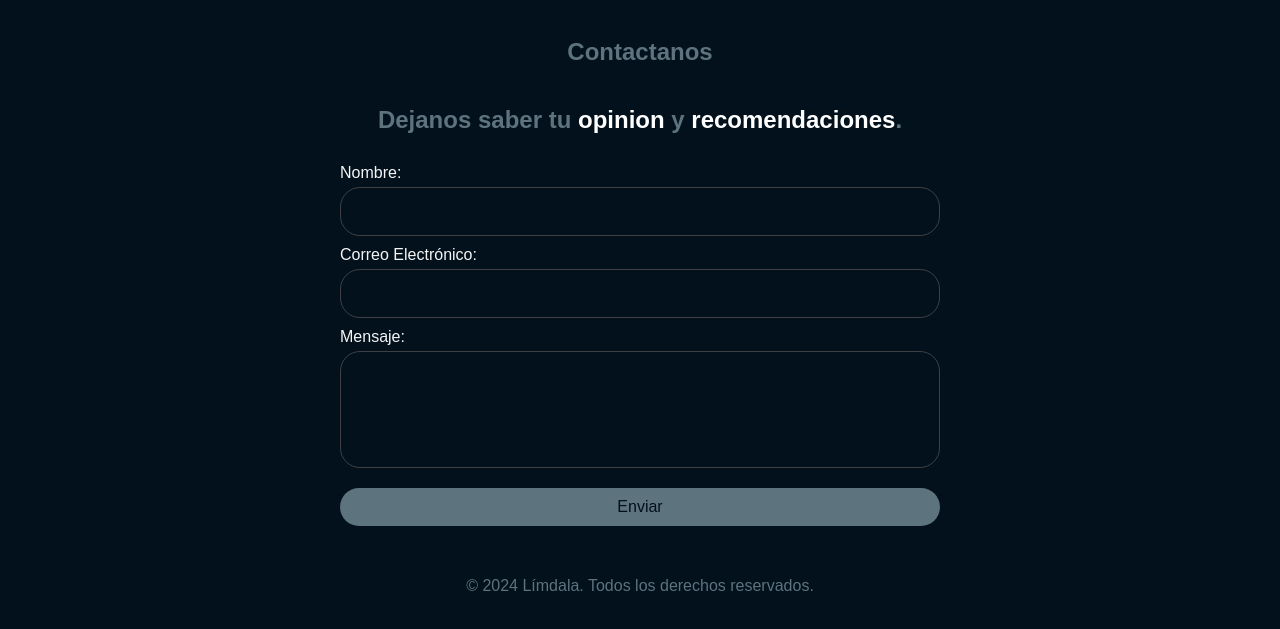
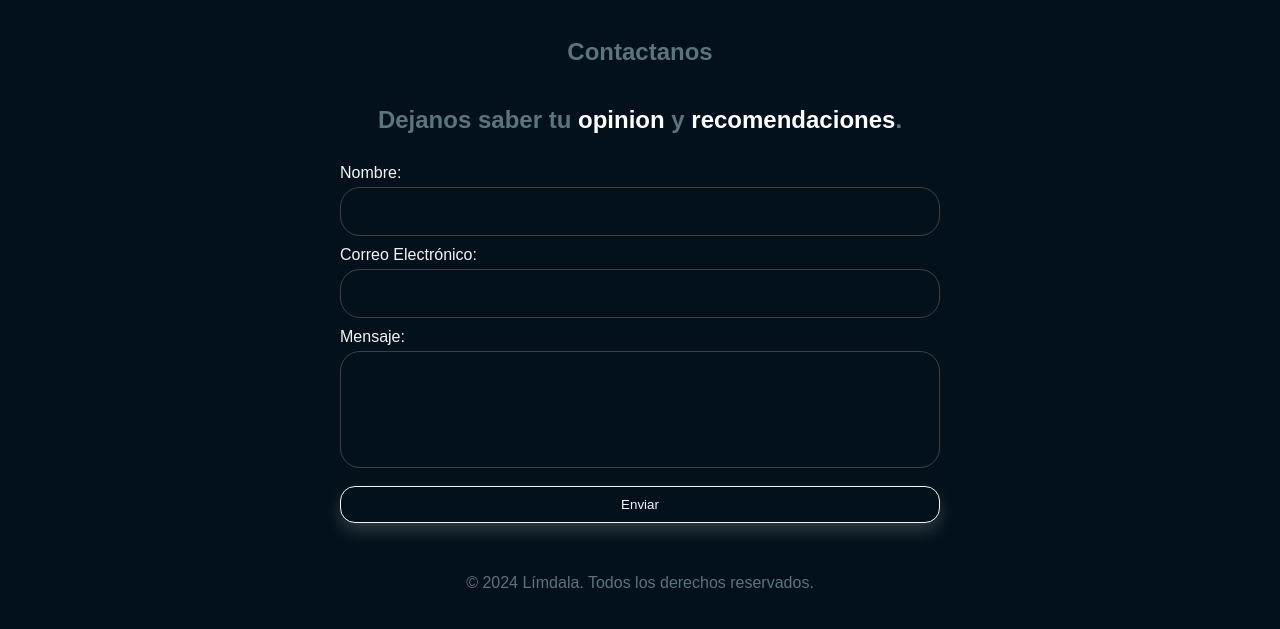
Before and after one commit to M0ORI/limdala, a website built with Vite: page html/contact.html in a window 1280 px wide. Shown: the part 145-774 px from the top of the page. Built offline with nearby package versions, Linux system fonts and the light colour scheme; files whose address does not match are found by name.

Commit message:
brain-final

```diff
--- a/src/css/contact.css
+++ b/src/css/contact.css
@@ -93,23 +93,23 @@ nav a {
   resize: none;
   font-size: 15px;
 }
-
-.contact-form button {
-  margin-top: 20px;
-  padding: 10px;
-  border: none;
-  border-radius: 20px;
-  background-color: var(--color-quaternary);
-  color: var(--color-primary);
-  font-size: 16px;
-  cursor: pointer;
-  transition-duration: 300ms;
+.contact-form button  {
+  display: inline-block;
+  padding: 10px 20px;
+  background-color: #02111b;
+  border: 1px solid #f5f5f5;
+  color: #f5f5f5;
+  border-radius: 15px;
+  box-shadow: 0 8px 16px rgba(222, 222, 222, 0.2);
+  text-decoration: none;
+  transition: transform 0.3s, box-shadow 0.3s;
 }
 
-.contact-form button:hover {
-  opacity: 0.8;
-  transition-duration: 300ms;
+.contact-form button:hover{
+  transform: translateY(-3px);
+  box-shadow: 1px 4px 8px #f5f5f5;
 }
+
 
 footer {
   color: var(--color-quaternary);
@@ -121,3 +121,21 @@ footer {
   width: 100%;
   height: 10vh;
 }
+
+.contact-form button  {
+  display: inline-block;
+  margin-top: 3%;
+  padding: 10px 20px;
+  background-color: #02111b;
+  border: 1px solid #f5f5f5;
+  color: #f5f5f5;
+  border-radius: 15px;
+  box-shadow: 0 8px 16px rgba(222, 222, 222, 0.2);
+  text-decoration: none;
+  transition: transform 0.3s, box-shadow 0.3s;
+}
+
+.contact-form button:hover{
+  transform: translateY(-3px);
+  box-shadow: 1px 4px 8px #f5f5f5;
+}
```
Also changed, not shown: home.html (+2 -2 lines), src/js/chat.js (+28 -13 lines).
